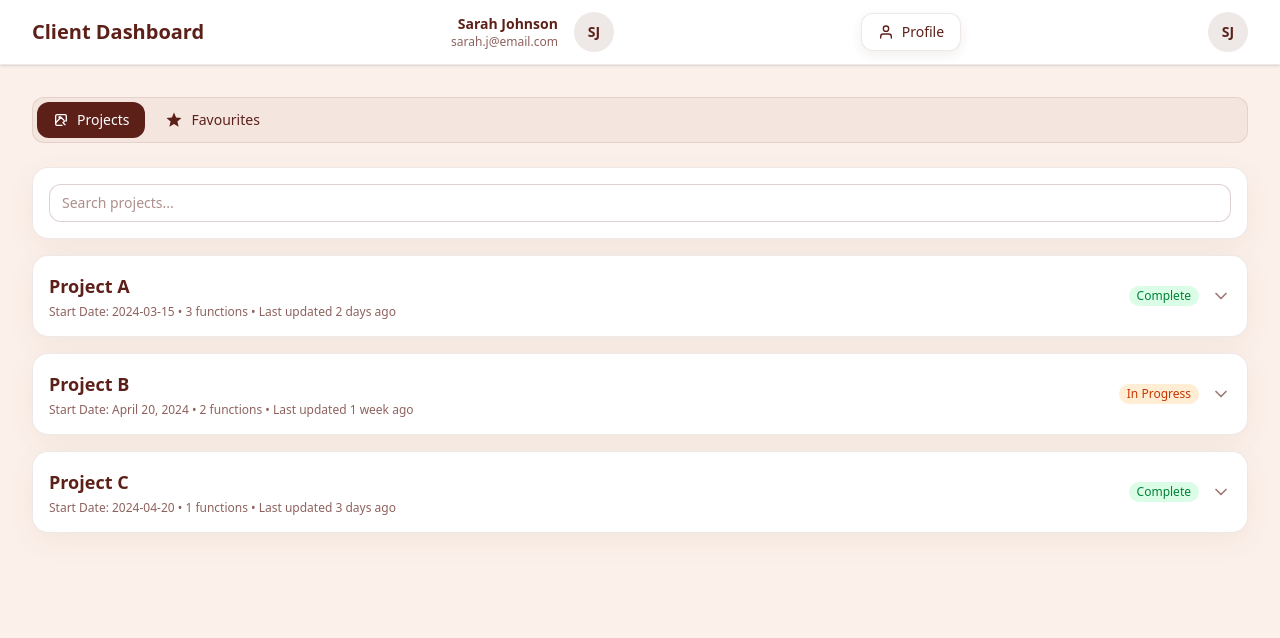
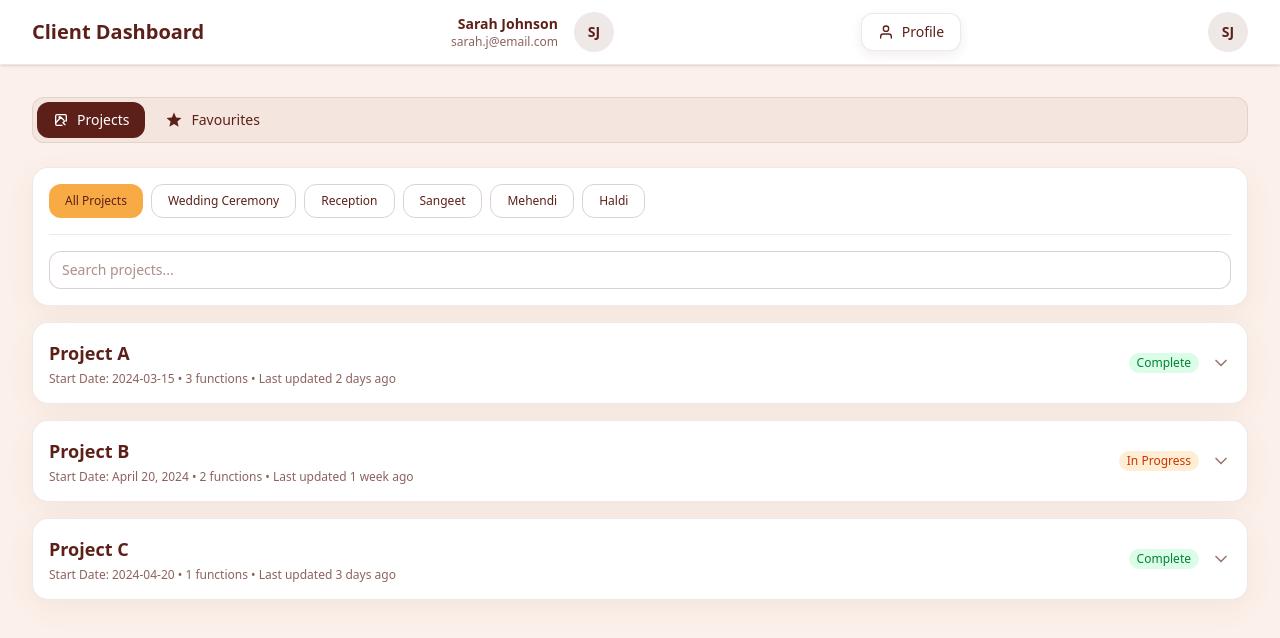
Before and after one commit to aishakwatra/model-viewing-platform, a Next.js app: page /P_ClientDashboard in a window 1280 px wide. Shown: the top 638 px of the page. Built offline with nearby package versions, Linux system fonts and the light colour scheme.

Commit message:
category filtering in client dashboard

```diff
--- a/app/P_ClientDashboard/page.tsx
+++ b/app/P_ClientDashboard/page.tsx
@@ -1,15 +1,16 @@
 // app/P_ClientDashboard/page.tsx
 "use client";
 import Link from "next/link";
-import { useMemo, useState } from "react";
+// 1. IMPORT useEffect
+import { useMemo, useState, useEffect } from "react";
 import { Button } from "@/app/components/ui/Button";
 import { Card } from "@/app/components/ui/Card";
-import { Tabs } from "@/app/components/Tabs";
 import { ProfileIcon } from "@/app/components/ui/Icons";
 import { ChevronDownIcon, PortfolioIcon, FavouriteIcon } from "@/app/components/ui/Icons";
 import { ClientFunctionCard } from "@/app/components/client/ClientFunctionCard";
 import { FavouritesCarousel } from "@/app/components/client/FavouritesCarousel";
-import { projectsData } from "@/app/lib/data";
+// 1. IMPORT filterTabs
+import { projectsData, filterTabs } from "@/app/lib/data";
 
 const favouritesData = [
   {
@@ -38,8 +39,10 @@ const favouritesData = [
 export default function ClientDashboard() {
   const [activeTab, setActiveTab] = useState("projects");
   const [searchTerm, setSearchTerm] = useState("");
-  const [openProjectId, setOpenProjectId] = useState<string | null>(null);
+  // 2. CHANGE STATE: From single ID to array of IDs (openProjects)
+  const [openProjects, setOpenProjects] = useState<string[]>([]);
   const [openFavouriteId, setOpenFavouriteId] = useState<string | null>(null);
+  const [activeCategory, setActiveCategory] = useState("All Projects"); // State for category filter
 
   const tabs = useMemo(
     () => [
@@ -50,10 +53,24 @@ export default function ClientDashboard() {
   );
 
   const filteredProjects = useMemo(() => {
+    let currentProjects = projectsData;
     const q = searchTerm.trim().toLowerCase();
-    if (!q) return projectsData;
-    return projectsData.filter((p) => p.name.toLowerCase().includes(q));
-  }, [searchTerm]);
+
+    // Apply Search Filter
+    if (q) {
+      currentProjects = currentProjects.filter((p) => p.name.toLowerCase().includes(q));
+    }
+
+    // Apply Category Filter to Projects
+    if (activeCategory !== "All Projects") {
+        currentProjects = currentProjects.filter(project =>
+            // Only keep projects that contain at least one model in the active category
+            project.models.some(model => model.category === activeCategory)
+        );
+    }
+
+    return currentProjects;
+  }, [searchTerm, activeCategory]);
 
   const StatusBadge = ({ status }: { status: string }) => (
     <span className={["inline-flex items-center rounded-full px-2 py-0.5 text-xs font-medium", status === "Complete" ? "bg-green-100 text-green-700" : "bg-orange-100 text-orange-700"].join(" ")}>
@@ -61,13 +78,34 @@ export default function ClientDashboard() {
     </span>
   );
 
+  // 3. MODIFY TOGGLE FUNCTION: Handles adding/removing an ID from the array
   const toggleProject = (id: string) => {
-    setOpenProjectId(prevId => (prevId === id ? null : id));
+    setOpenProjects(prev =>
+      prev.includes(id)
+        ? prev.filter(projectId => projectId !== id)
+        : [...prev, id]
+    );
   };
 
   const toggleFavourite = (id: string) => {
     setOpenFavouriteId(prevId => (prevId === id ? null : id));
   };
+
+  // 4. NEW: useEffect to implement the snapping behavior (opens projects on category select)
+  useEffect(() => {
+    if (activeCategory === "All Projects") {
+        // If 'All Projects' is selected, collapse all accordions.
+        setOpenProjects([]);
+    }
+    else {
+        // When a category is selected, open only the projects that match.
+        const projectsToOpen = projectsData
+            .filter(p => p.models.some(m => m.category === activeCategory))
+            .map(p => p.id);
+        setOpenProjects(projectsToOpen);
+    }
+  }, [activeCategory]);
+
 
   return (
     <div className="min-h-screen bg-beige">
@@ -111,7 +149,23 @@ export default function ClientDashboard() {
 
         {activeTab === "projects" && (
           <div className="space-y-4">
-            <Card className="p-4">
+
+            <Card className="p-4 space-y-4">
+              {/* Category Tabs UI */}
+              <div className="flex flex-wrap gap-2 border-b border-brown/10 pb-4">
+                {filterTabs.map((tab) => (
+                  <Button
+                    key={tab}
+                    variant={activeCategory === tab ? "gold" : "outline"}
+                    onClick={() => setActiveCategory(tab)}
+                    className="rounded-full px-4 text-xs"
+                  >
+                    {tab}
+                  </Button>
+                ))}
+              </div>
+
+              {/* Search Bar */}
               <div className="relative flex items-center">
                 <input
                   type="text"
@@ -130,7 +184,14 @@ export default function ClientDashboard() {
 
             <div className="grid gap-4">
               {filteredProjects.map((project) => {
-                const isOpen = openProjectId === project.id;
+                // 5. UPDATE RENDER CHECK: Check against the new openProjects array
+                const isOpen = openProjects.includes(project.id);
+
+                // Filter models inside the project based on the selected category
+                const filteredModels = project.models.filter(model =>
+                    activeCategory === "All Projects" || model.category === activeCategory
+                );
+
                 return (
                   <Card key={project.id} className="p-0 overflow-hidden">
                     <button className="w-full text-left p-4" onClick={() => toggleProject(project.id)}>
@@ -147,11 +208,11 @@ export default function ClientDashboard() {
                         </div>
                       </div>
                     </button>
-                    {isOpen && project.models.length > 0 && (
+                    {isOpen && filteredModels.length > 0 && (
                       <div className="p-4 border-t border-brown/10 bg-brown/5">
-                         {/* --- CHANGE IS HERE --- */}
+                         {/* --- USE FILTERED MODELS --- */}
                          <div className="grid gap-4 sm:grid-cols-2 md:grid-cols-3">
-                          {project.models.map(model => (
+                          {filteredModels.map(model => (
                             <ClientFunctionCard key={model.id} func={{
                               id: model.id,
                               name: model.name,
```
Lines whose indentation alone changed are shown as unchanged.
